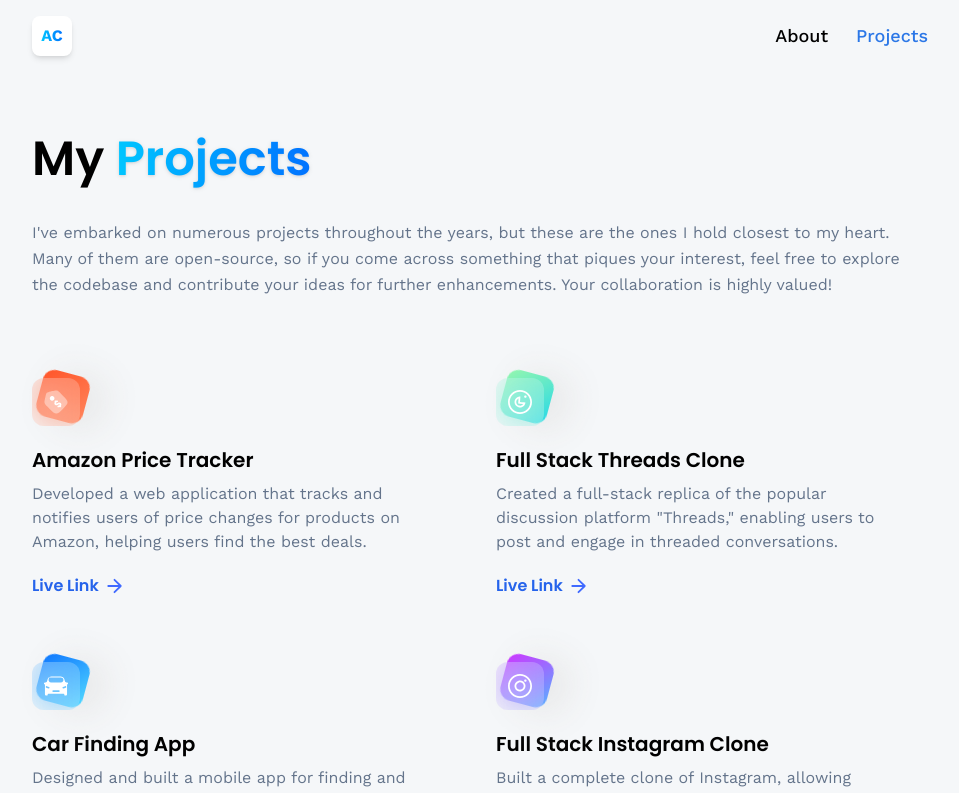
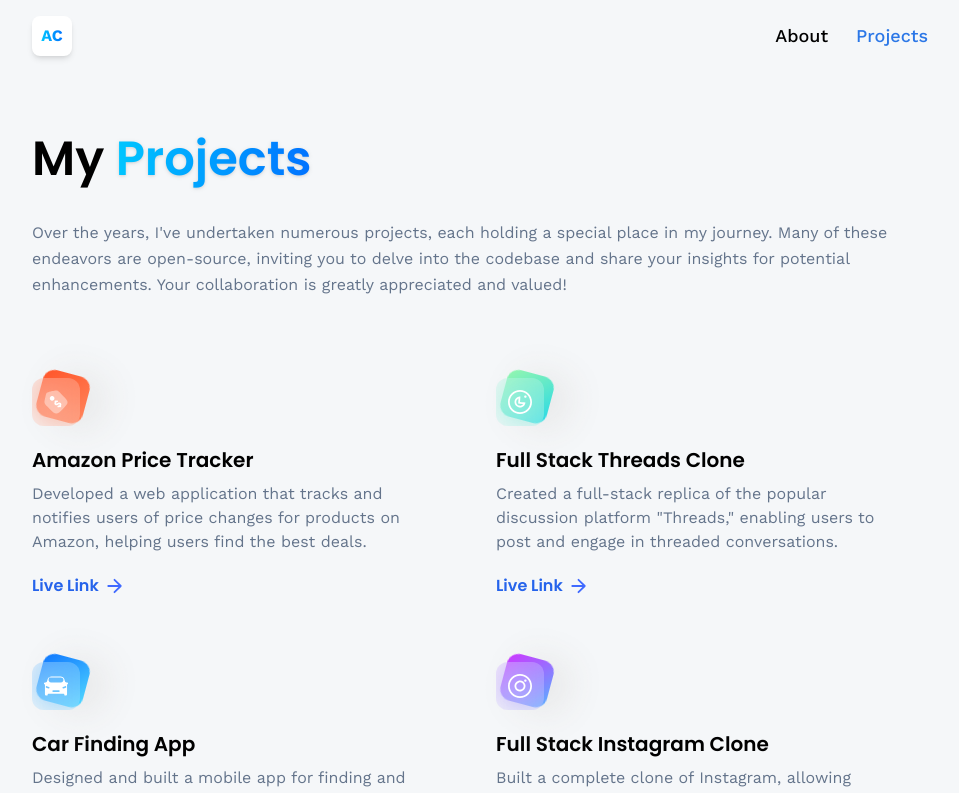
Before and after one commit to Knoka1/awesome-portfolio, a React (Vite) app: page /projects in a window 1280 px wide. Shown: the top 793 px of the page, without its empty margins (160-1119 px from the left). Built offline with nearby package versions, Linux system fonts and the light colour scheme.

Commit message:
fix: Adding system localization en for Projects.tsx

```diff
--- a/src/i18n/en/ns1.json
+++ b/src/i18n/en/ns1.json
@@ -1,14 +1,16 @@
 {
   "about": {
-    "introduction": "Hello, I'm ",
+    "introduction": "Hello, I'm",
     "subtitle": "Software Engineer based in Brazil, specializing in both Front and Back-End development with a strong business background",
     "skills": "My Skills",
     "work": "Work Experience",
     "rundown": "I've cultivated a diverse portfolio of experience by collaborating with a variety of companies, continuously honing my skills, and collaborating with talented individuals. Here's a summary of my journey:"
   },
 
-  "description": {
-    "part1": "This is a simple example.",
-    "part2": "😉"
+  "projects": {
+    "my": "My",
+    "projects": "Projects",
+    "introduction": "Over the years, I've undertaken numerous projects, each holding a special place in my journey. Many of these endeavors are open-source, inviting you to delve into the codebase and share your insights for potential enhancements. Your collaboration is greatly appreciated and valued!",
+    "link": "Live Link"
   }
 }
--- a/src/pages/About.tsx
+++ b/src/pages/About.tsx
@@ -13,7 +13,7 @@
     <section className="max-container">
       {/* <p>{t("description.part1")}</p> */}
       <h1 className="head-text">
-        {t("about.introduction")}
+        {t("about.introduction")}{" "}
         <span className="blue-gradient_text font-semibold drop-shadow">
           Alec
         </span>
--- a/src/pages/Projects.tsx
+++ b/src/pages/Projects.tsx
@@ -3,23 +3,21 @@
 import { projects } from "../constants";
 import { Link } from "react-router-dom";
 import { arrow } from "../assets/icons";
+import { useTranslation } from "react-i18next";
 import CTA from "../components/CTA";
 const Projects = () => {
+  const { t } = useTranslation();
   return (
     <section className="max-container">
       <h1 className="head-text">
-        My{" "}
+        {t("projects.my")}{" "}
         <span className="blue-gradient_text font-semibold drop-shadow">
-          Projects
+          {t("projects.projects")}
         </span>
       </h1>
       <div className="mt-5 flex flex-col gap-3 text-slate-500">
         <p className="text-slate-500 mt-2 leading-relaxed">
-          I've embarked on numerous projects throughout the years, but these are
-          the ones I hold closest to my heart. Many of them are open-source, so
-          if you come across something that piques your interest, feel free to
-          explore the codebase and contribute your ideas for further
-          enhancements. Your collaboration is highly valued!
+          {t("projects.introduction")}
         </p>
       </div>
       <div className="flex flex-wrap my-20 gap-16">
@@ -47,8 +45,7 @@
                   rel="noonpener noreferrer"
                   className="font-semibold text-blue-600"
                 >
-                  {" "}
-                  Live Link
+                  {t("projects.link")}
                 </Link>
                 <img
                   src={arrow}
```
